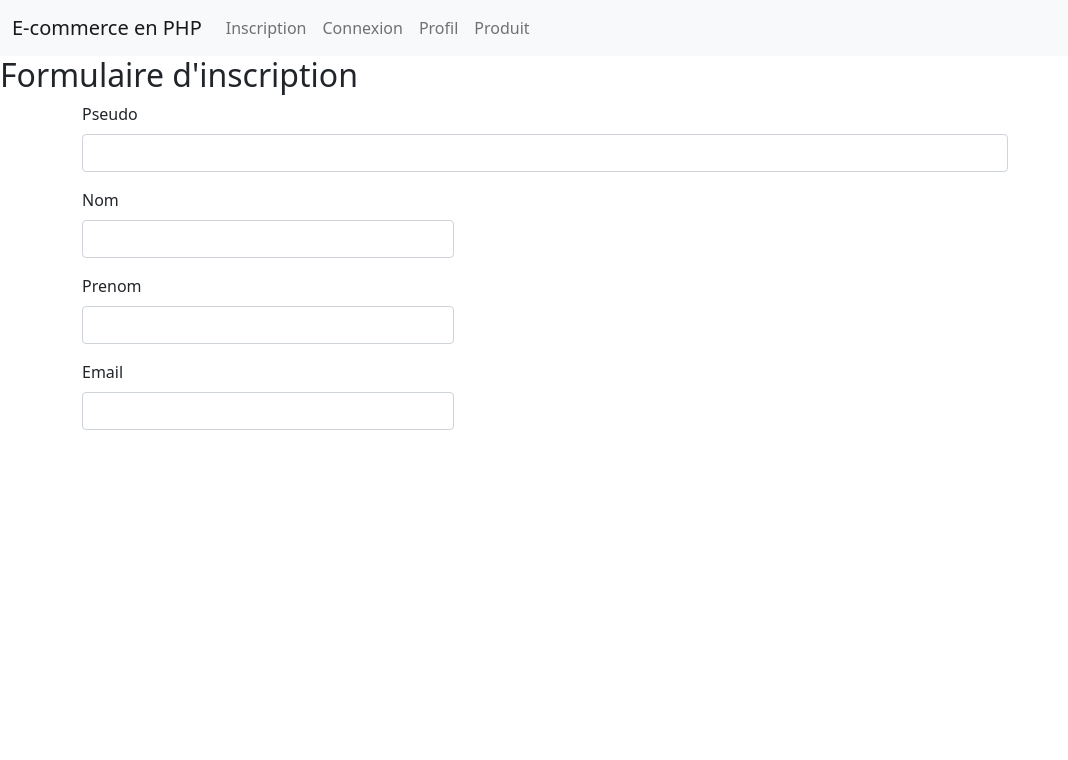
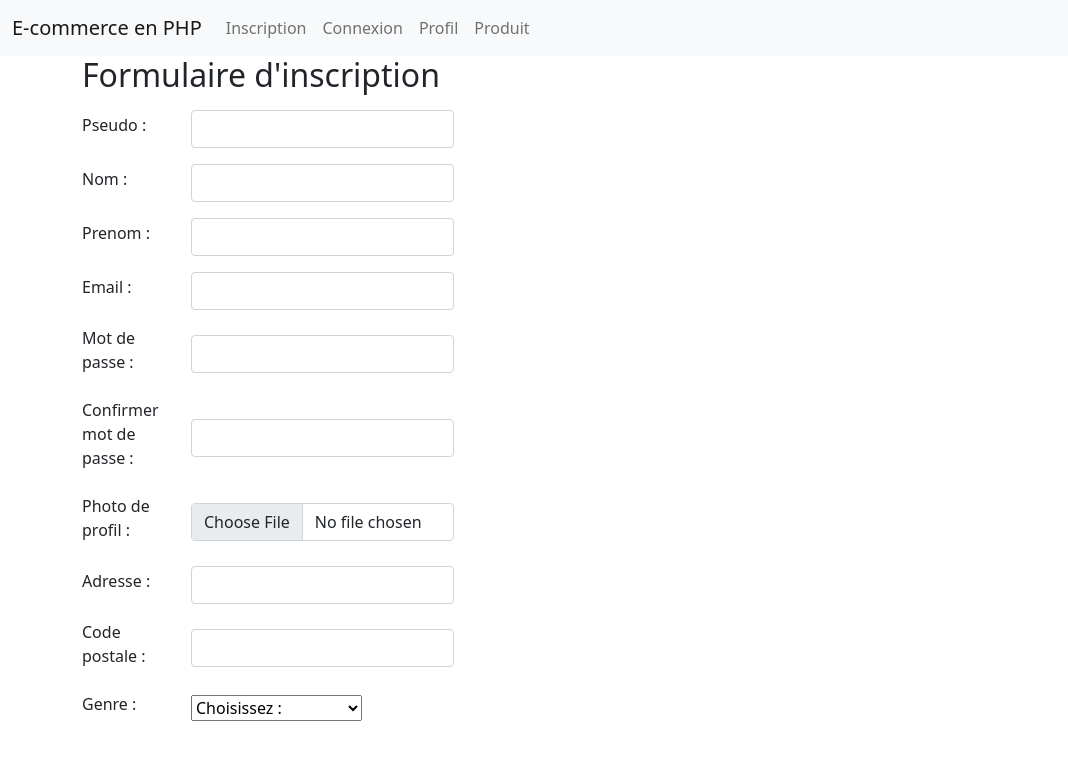
Before and after one commit to David-samp/projet-ecommercefr, a PHP site: page /cours_php/inscription.php in a window 1280 px wide. Shown: the top 760 px of the page, without its empty margins (0-1068 px from the left). Run offline with PHP 8.4, Linux system fonts and the light colour scheme.

Commit message:
Creation formulaire inscription

```diff
--- a/inscription.php
+++ b/inscription.php
@@ -7,26 +7,53 @@
 
 ?>
 
-    <main>
-        <h2>Formulaire d'inscription</h2>
-        <form action="" method="post" class="container m-auto">
-            <div class="conteneurPseudo mb-3 row">
-                <label class="form-label" for="pseudo">Pseudo</label>
-                <div class="col-sm-10">
+    <main class="container">
+        <h2 class="mb-3">Formulaire d'inscription</h2>
+            <form action="" method="post">
+                <div class="conteneurPseudo d-flex align-items-center col-4 mb-3">
+                    <label class="form-label col-3 me-3" for="pseudo">Pseudo :</label>
                     <input class="form-control" type="text" name="pseudo" id="pseudo" required>
                 </div>
-            </div>
-            <div class="conteneurNom mb-3 col-4">
-                <label class="form-label" for="nom">Nom</label>
+                <div class="conteneurNom d-flex align-items-center col-4 mb-3">
+                    <label class="form-label col-3 me-3" for="nom">Nom :</label>
                     <input class="form-control" type="text" name="nom" id="nom" required>
                 </div>
-            <div class="conteneurPrenom mb-3 col-4">
-                <label class="form-label" for="prenom">Prenom</label>
+                <div class="conteneurPrenom d-flex align-items-center col-4 mb-3">
+                    <label class="form-label col-3 me-3" for="prenom">Prenom :</label>
                     <input class="form-control" type="text" name="prenom" id="prenom" required>
                 </div>
-            <div class="conteneurEmail mb-3 col-4">
-                <label class="form-label" for="mail">Email</label>
+                <div class="conteneurEmail d-flex align-items-center col-4 mb-3">
+                    <label class="form-label col-3 me-3" for="mail">Email :</label>
                     <input class="form-control" type="email" name="mail" id="mail" required>
+                </div>
+                <div class="conteneurMdp d-flex align-items-center col-4 mb-3">
+                    <label class="form-label col-3 me-3" for="mdp">Mot de passe :</label>
+                    <input class="form-control" type="password" name="mdp" id="mdp" required>
+                </div>
+                <div class="conteneurConfirmMdp d-flex align-items-center col-4 mb-3">
+                    <label class="form-label col-3 me-3" for="confirmmdp">Confirmer mot de passe :</label>
+                    <input class="form-control" type="password" name="confirmmdp" id="confirmmdp" required>
+                </div>
+                <div class="conteneurPhoto d-flex align-items-center col-4 mb-3">
+                    <label class="form-label col-3 me-3" for="photo">Photo de profil :</label>
+                    <input class="form-control" type="file" name="photo" id="photo">
+                </div>
+                <div class="conteneurAdresse d-flex align-items-center col-4 mb-3">
+                    <label class="form-label col-3 me-3" for="adresse">Adresse :</label>
+                    <input class="form-control" type="text" name="adresse" id="adresse" required>
+                </div>
+                <div class="conteneurCp d-flex align-items-center col-4 mb-3">
+                    <label class="form-label col-3 me-3" for="cp">Code postale :</label>
+                    <input class="form-control" type="text" name="cp" id="cp" required>
+                </div>
+                <div class="conteneurGenre d-flex align-items-center col-4 mb-3">
+                    <label class="form-label col-3 me-3" for="genre">Genre :</label>
+                    <select name="genre" id="genre">
+                        <option value="nb">Choisissez :</option>
+                        <option value="f">Feminin</option>
+                        <option value="m">Masculin</option>
+                        <option value="nspp">Ne se prononce pas</option>
+                    </select>
                 </div>
             </form>
     </main>
```
Lines whose indentation alone changed are shown as unchanged.
